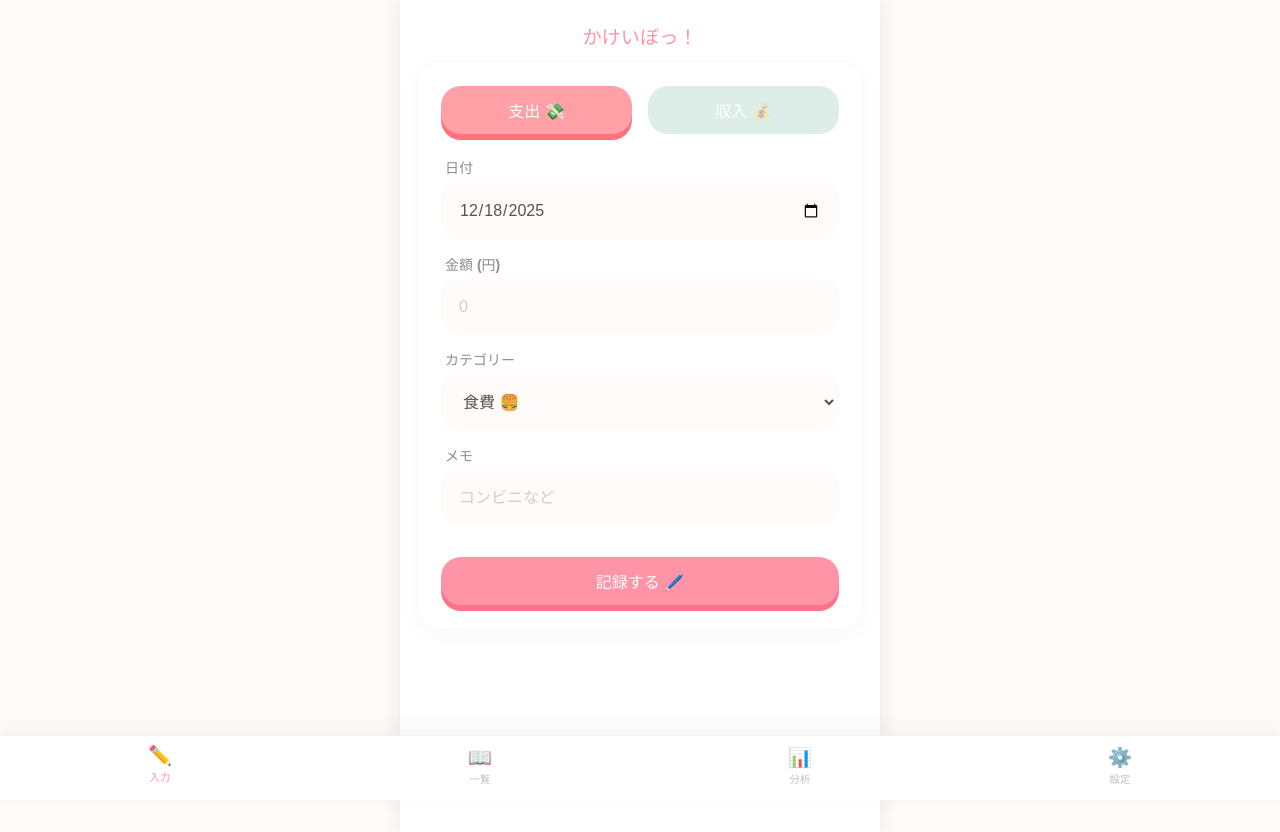
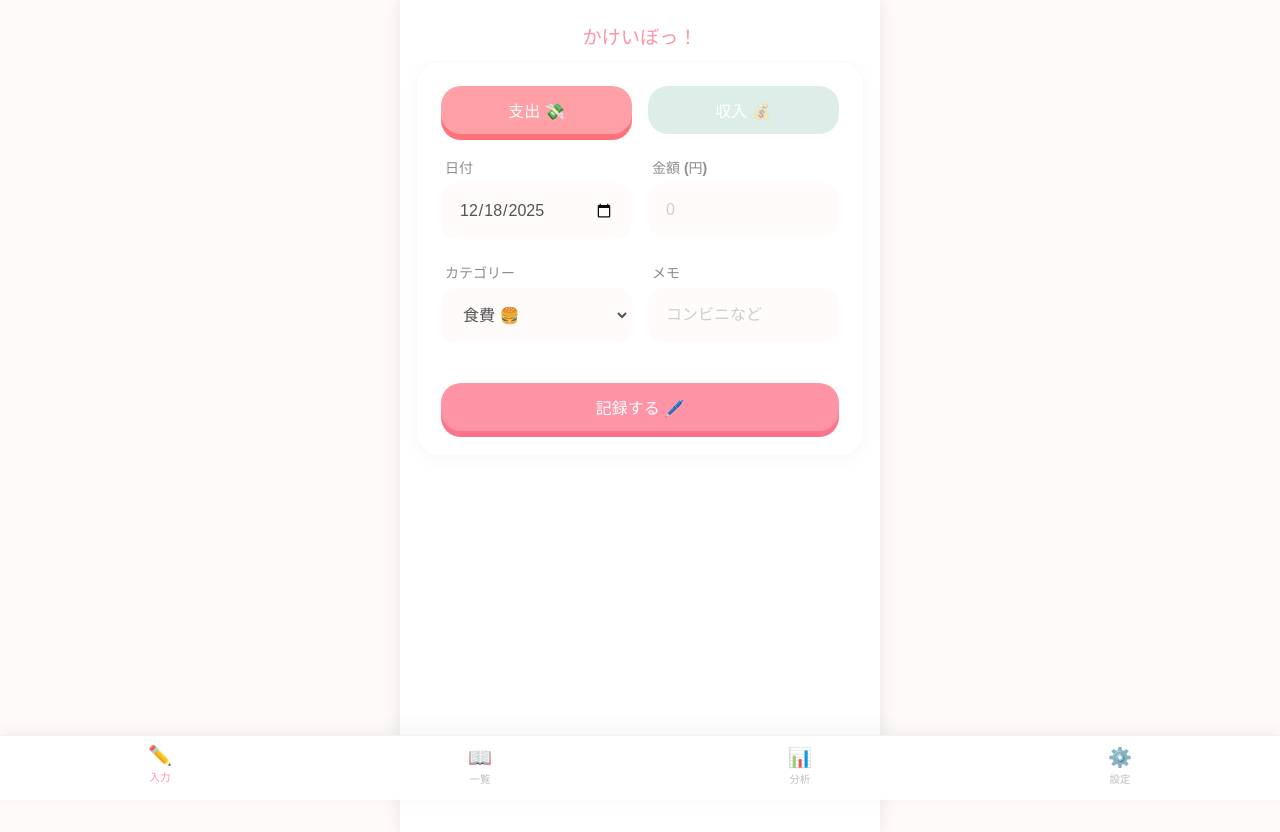
Before and after one commit to miniminiomame/kawaii-kakeibo, a React (Vite) app: page / in a window 1280 px wide. Built offline with nearby package versions, Linux system fonts and the light colour scheme; a web font is replaced by a local one.

Commit message:
UI: Compact transaction form layout with 2-column grid

```diff
--- a/src/features/transactions/TransactionForm.module.css
+++ b/src/features/transactions/TransactionForm.module.css
@@ -18,6 +18,14 @@
 .form {
     display: flex;
     flex-direction: column;
+    gap: var(--spacing-sm);
+}
+
+.row {
+    display: grid;
+    grid-template-columns: 1fr 1fr;
+    gap: var(--spacing-md);
+    align-items: start;
 }
 
 .submitBtn {
--- a/src/features/transactions/TransactionForm.tsx
+++ b/src/features/transactions/TransactionForm.tsx
@@ -65,6 +65,7 @@ export function TransactionForm({ onSubmit }: TransactionFormProps) {
             </div>
 
             <form onSubmit={handleSubmit} className={styles.form}>
+                <div className={styles.row}>
                     <Input
                         label="日付"
                         type="date"
@@ -72,8 +73,6 @@ export function TransactionForm({ onSubmit }: TransactionFormProps) {
                         onChange={(e) => setDate(e.target.value)}
                         required
                     />
-
-                <div>
                     <Input
                         label="金額 (円)"
                         type="number"
@@ -83,12 +82,15 @@ export function TransactionForm({ onSubmit }: TransactionFormProps) {
                         required
                         min="1"
                     />
+                </div>
+
                 {isHighIncome && (
                     <div className={styles.savingsAlert}>
                         ✨ すごい！10% (¥{(parseInt(amount) * 0.1).toLocaleString()}) を貯金しよう！ 🏦
                     </div>
                 )}
-                </div>
+
+                <div className={styles.row}>
                     <Select
                         label="カテゴリー"
                         options={type === 'expense' ? EXPENSE_CATEGORIES : INCOME_CATEGORIES}
@@ -101,6 +103,7 @@ export function TransactionForm({ onSubmit }: TransactionFormProps) {
                         onChange={e => setNote(e.target.value)}
                         placeholder="コンビニなど"
                     />
+                </div>
 
                 <Button type="submit" variant="primary" className={styles.submitBtn}>
                     記録する 🖊️
```
Lines whose indentation alone changed are shown as unchanged.
